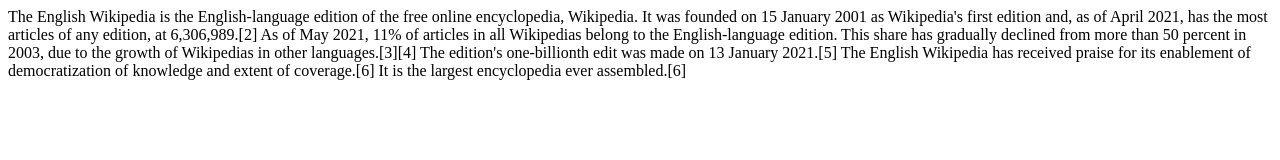
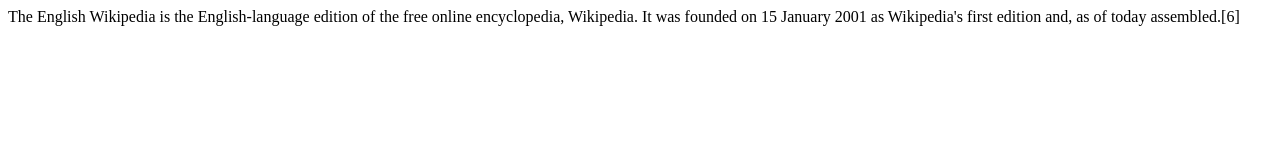
Before and after one commit to dusky1ight/dusky1ight, a plain HTML site: page index.html in a window 1280 px wide. Drawn offline with Linux system fonts and the light colour scheme.

Commit message:
Update index.html

```diff
--- a/index.html
+++ b/index.html
@@ -1,13 +1,7 @@
 <html>
 <body>
 
-The English Wikipedia is the English-language edition of the free online encyclopedia, Wikipedia. It was founded on 15 January 2001 as Wikipedia's first edition and, as of
-
-April 2021, has the most articles of any edition, at 6,306,989.[2] As of May 2021, 11% of articles in all Wikipedias belong to the English-language edition. This share has
-
-gradually declined from more than 50 percent in 2003, due to the growth of Wikipedias in other languages.[3][4] The edition's one-billionth edit was made on 13 January
-
-2021.[5] The English Wikipedia has received praise for its enablement of democratization of knowledge and extent of coverage.[6] It is the largest encyclopedia ever
+The English Wikipedia is the English-language edition of the free online encyclopedia, Wikipedia. It was founded on 15 January 2001 as Wikipedia's first edition and, as of today
 
 assembled.[6]
 
```
